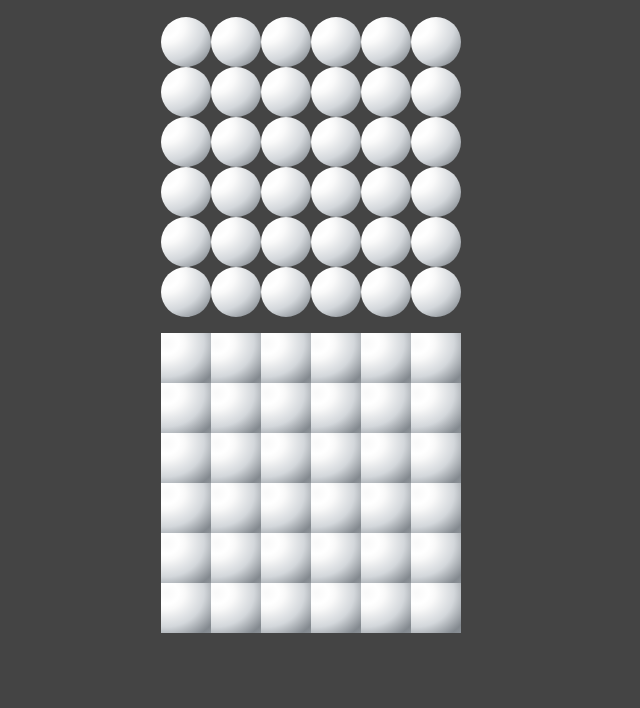
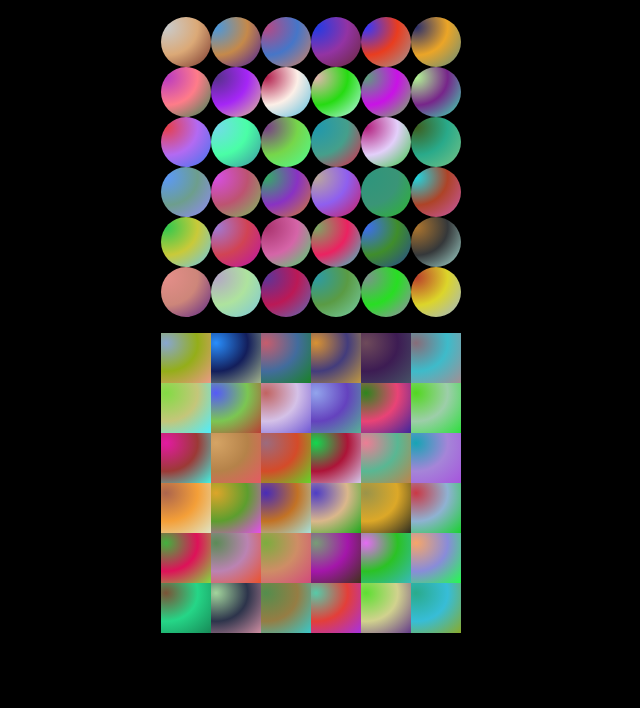
Before and after one commit to rolandjlevy/CSS-animate-circle-to-square, a plain HTML site: page index.html in a window 1280 px wide. Shown: the part 92-800 px from the top of the page, without its empty margins (319-959 px from the left). Drawn offline with Linux system fonts and the light colour scheme.

Commit message:
Added colours to circles and squares

```diff
--- a/script.js
+++ b/script.js
@@ -1,16 +1,53 @@
+// functions for random hex
 
+const base = 16;
+const hexStringLength = 6;
+const hexChars = [];
+let counter = 0;
+
+while (++counter < base) {
+  let char = counter.toString(base);
+  hexChars.push(char);
+}
+
+const generateHexString = () => {
+  let result = '#';
+  let counter = 0;
+  while (++counter <= hexStringLength) {
+    const n = getRandomNum(hexChars.length-1);
+    result += hexChars[n];
+  }
+  return result;
+}
+
+const getRandomNum = (n) => Math.round(Math.random() * n);
+
+const getRadialGradient = () => `
+  radial-gradient(ellipse at 10% 20%,
+  ${generateHexString()} 0%,
+  ${generateHexString()} 50%,
+  ${generateHexString()} 100%)
+`;
 
 const squareContainer = document.querySelector('.container[data-morph-to="square"]');
 const square = document.querySelector('.container[data-morph-to="square"] > div');
+square.style.background = getRadialGradient();
+
 const circleContainer = document.querySelector('.container[data-morph-to="circle"]');
 const circle = document.querySelector('.container[data-morph-to="circle"] > div');
+circle.style.background = getRadialGradient();
+
+
+// clone circles and squares
 
 const total = 36;
-let counter = 1;
+let count = 1;
 
-while (counter++ < total) {
+while (count++ < total) {
+  let cloneCircle = circle.cloneNode(true);
+  cloneCircle.style.background = getRadialGradient();
+  circleContainer.appendChild(cloneCircle);
   let cloneSquare = square.cloneNode(true);
+  cloneSquare.style.background = getRadialGradient();
   squareContainer.appendChild(cloneSquare);
-  let cloneCircle = circle.cloneNode(true);
-  circleContainer.appendChild(cloneCircle);
 }
--- a/style.css
+++ b/style.css
@@ -1,5 +1,5 @@
 body {
-  background-color: #444;
+  background-color: #000;
 }
 
 h3 {
@@ -26,10 +26,9 @@ h3 {
 
 .shape {
   transition: all 0.3s ease-in-out;
-  background: radial-gradient(ellipse at 10% 20%, #f9f9f9 0%, #ffffff 20%, #f9f9f9 30%, #d3d7db 60%, #83898f 90%, #8a9096 100%);
+  /* background: radial-gradient(ellipse at 10% 20%, #f9f9f9 0%, #ffffff 20%, #f9f9f9 30%, #d3d7db 60%, #83898f 90%, #8a9096 100%); */
   z-index: 0;
-  /* filter: blur(4px); */
-    filter: blur(0);
+  filter: blur(0);
 }
 
 .shape:hover {
```
Also changed, not shown: 1 other file.
